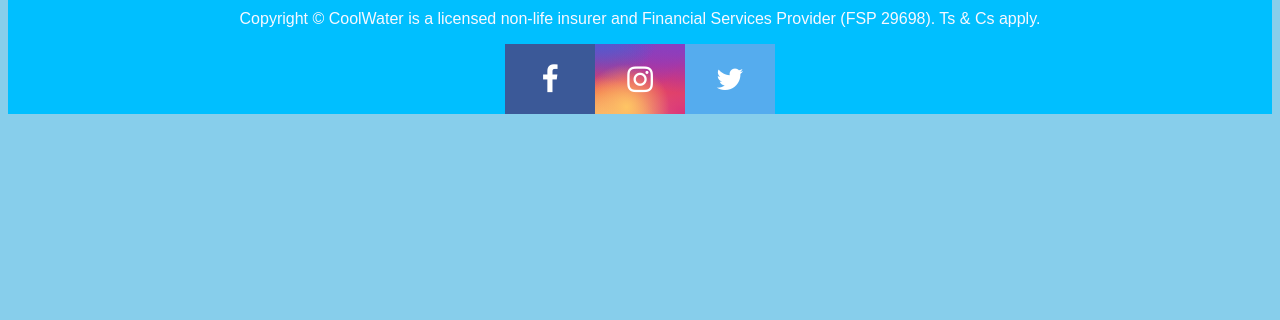
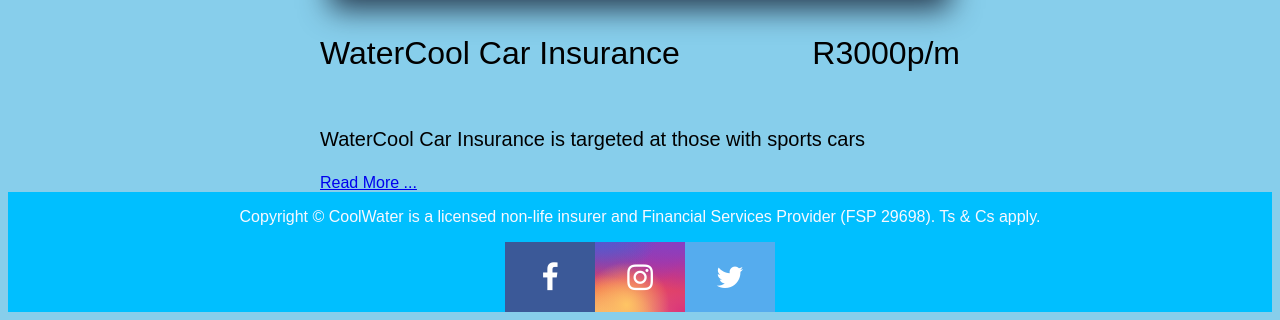
Before and after one commit to QuinlanVic/Insurance-app, a Flask app: page /policies in a window 1280 px wide. Shown: the part 4021-4341 px from the top of the page. Before the commit the page ends 4135 px from the top, so only its background shows below. Run offline with Flask 3, Linux system fonts and the light colour scheme.

Commit message:
uniform bgd color and updates

```diff
--- a/app.py
+++ b/app.py
@@ -127,9 +127,22 @@ policylocal = {
 # policy page
 @app.route("/policies/<id>")
 def policy_page(id):
-    policy = get_policy(id)
-    print(type(policy))
-    return render_template("policy.html", policy=policylocal)
+    # policy = get_policy(id)
+    # print(type(policy))
+    # search through policies list and find the policy with the specified id (None (default value) if not found)
+    print(id)
+    specific_policy = next(
+        (policy for policy in policies if policy["id"] == int(id)), None
+    )
+    # if policy is not found
+    if specific_policy is None:
+        # result = {"message": "policy not found"}
+        # return a not found message and appropriate status code (json)
+        return "<h1>Error: Policy not found :(</h1>"
+    # otherwise policy has been found so we return a success message and the policy data (json)
+    # result = {"message": "policy successfully found", "data": specific_policy}
+    # return jsonify(result)
+    return render_template("policy.html", policy=specific_policy)
 
 
 # Define a route for the /about URL
--- a/templates/index.html
+++ b/templates/index.html
@@ -35,6 +35,7 @@
         }
         body {
             font-family: sans-serif;
+            background: skyblue;
         }
         .footer {
             background: deepskyblue;
--- a/templates/login.html
+++ b/templates/login.html
@@ -35,6 +35,7 @@
         }
         body {
             font-family: sans-serif;
+            background: skyblue;
         }
         .login-form {
             display: grid;
--- a/templates/policies.html
+++ b/templates/policies.html
@@ -79,6 +79,10 @@
             font-size: 20px;
             line-height: 1.5;
         }
+        .policy-action {
+            display: flex;
+            justify-content: space-between;
+        }
         .footer {
             background: deepskyblue;
             display: flex;
@@ -158,7 +162,7 @@
         {%for policy in policies%}
         <div class="policy-container">
             <img class = "policy-poster" src="{{policy['poster']}}" alt="policy poster">
-            <div class=""name-price>
+            <div class="name-price">
                 <p class="name">{{policy["name"]}}</p>
                 <p class="price">R{{policy["price"]}}p/m</p>
             </div>
--- a/templates/signup.html
+++ b/templates/signup.html
@@ -35,6 +35,7 @@
         }
         body {
             font-family: sans-serif;
+            background: skyblue;
         }
         .signup-form {
             display: grid;
```
Also changed, not shown: templates/help.html (+5 -5 lines).
